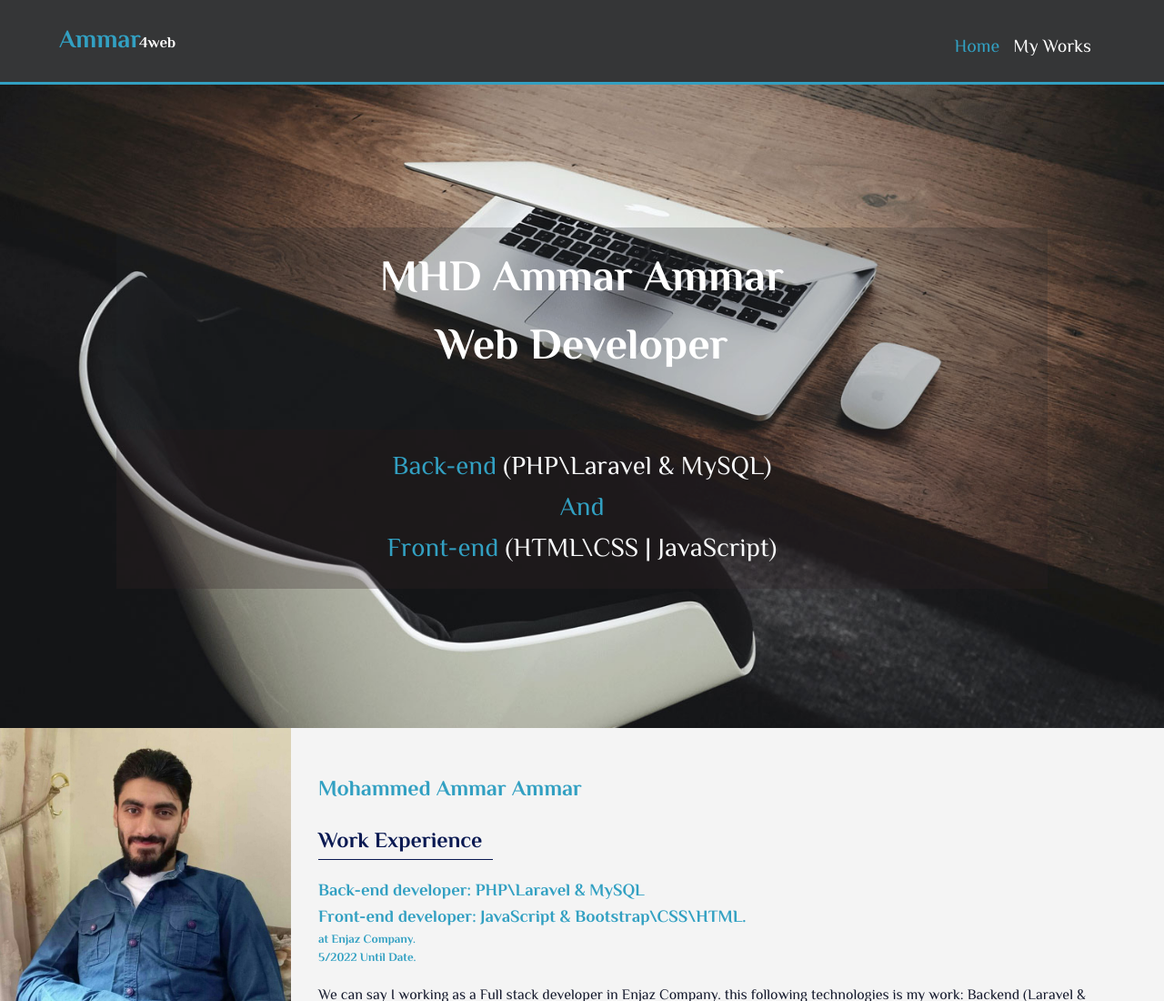
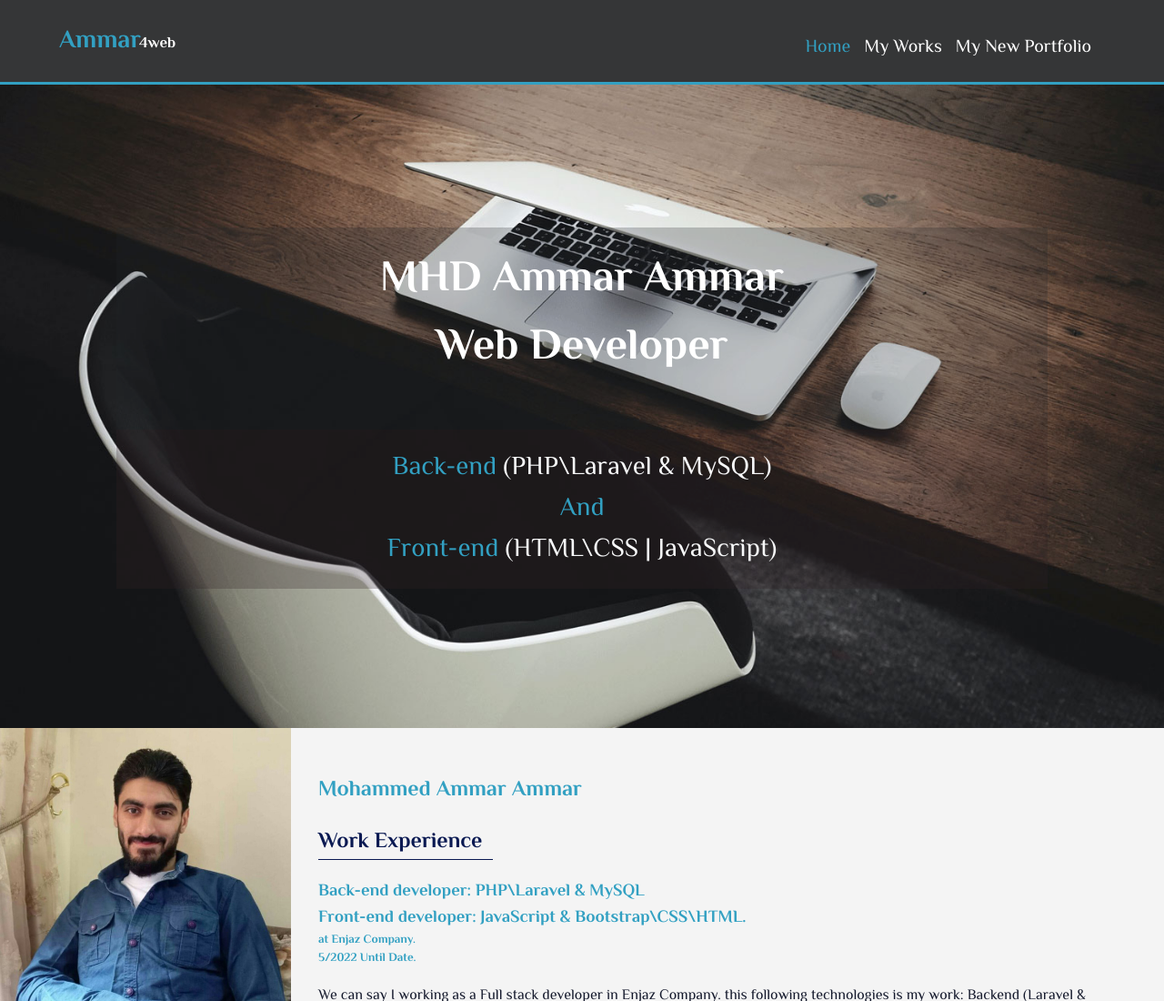
Before and after one commit to ammar4web/myWebsite, a plain HTML site: page index.html in a window 1280 px wide. Shown: the top 1100 px of the page at 91% size. Drawn offline with Linux system fonts and the light colour scheme.

Commit message:
Adding Link for My New Portfolio

```diff
--- a/index.html
+++ b/index.html
@@ -42,6 +42,7 @@
           <ul>
             <li class="currrent"><a href="index.html">Home</a></li>
             <li><a href="https://ammar4web.github.io/ammar4web2/">My Works</a></li>
+            <li><a href="https://ammar4web.github.io/">My New Portfolio</a></li>
           </ul>
         </nav>
         <!-- End nav -->
```
